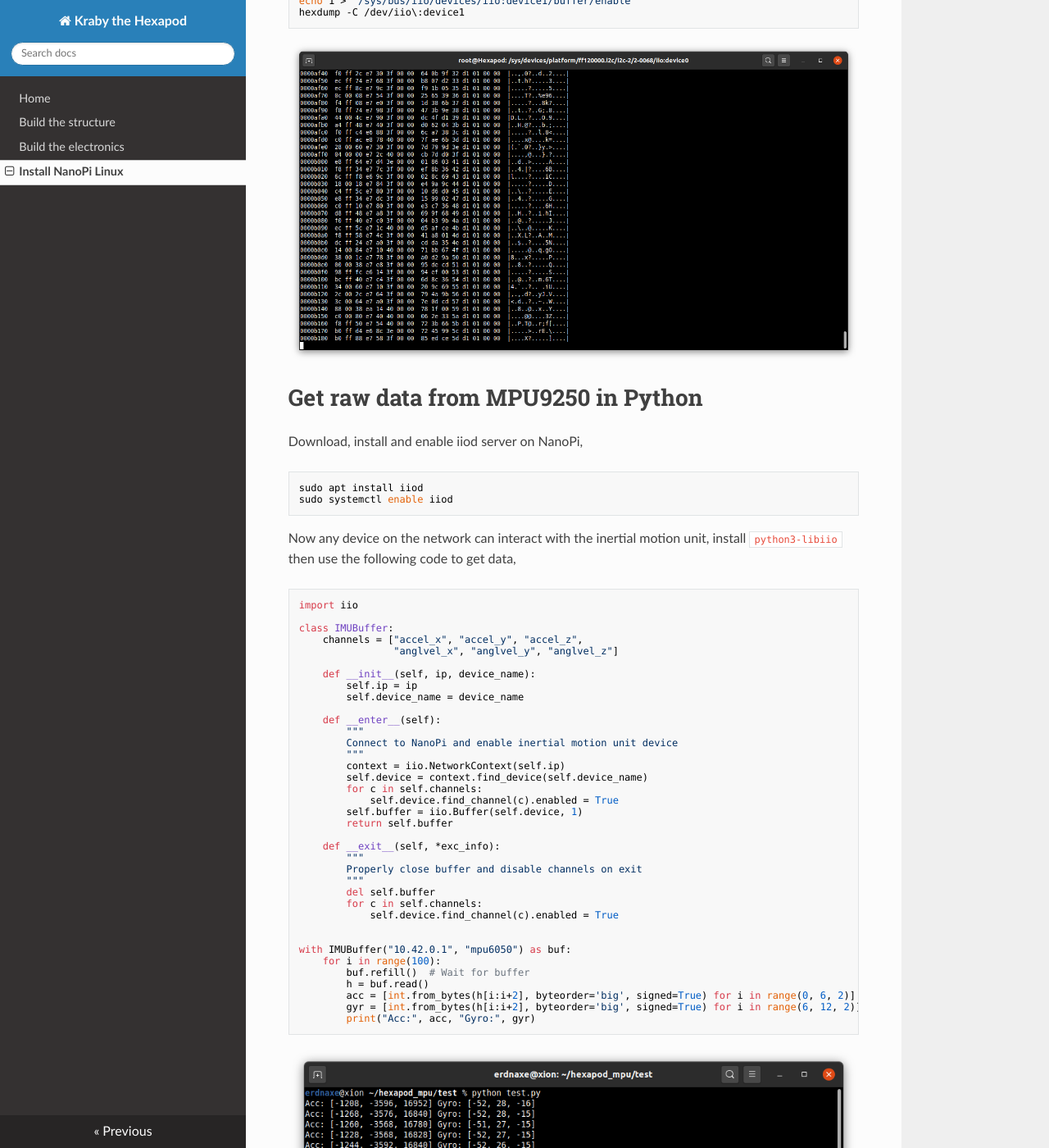
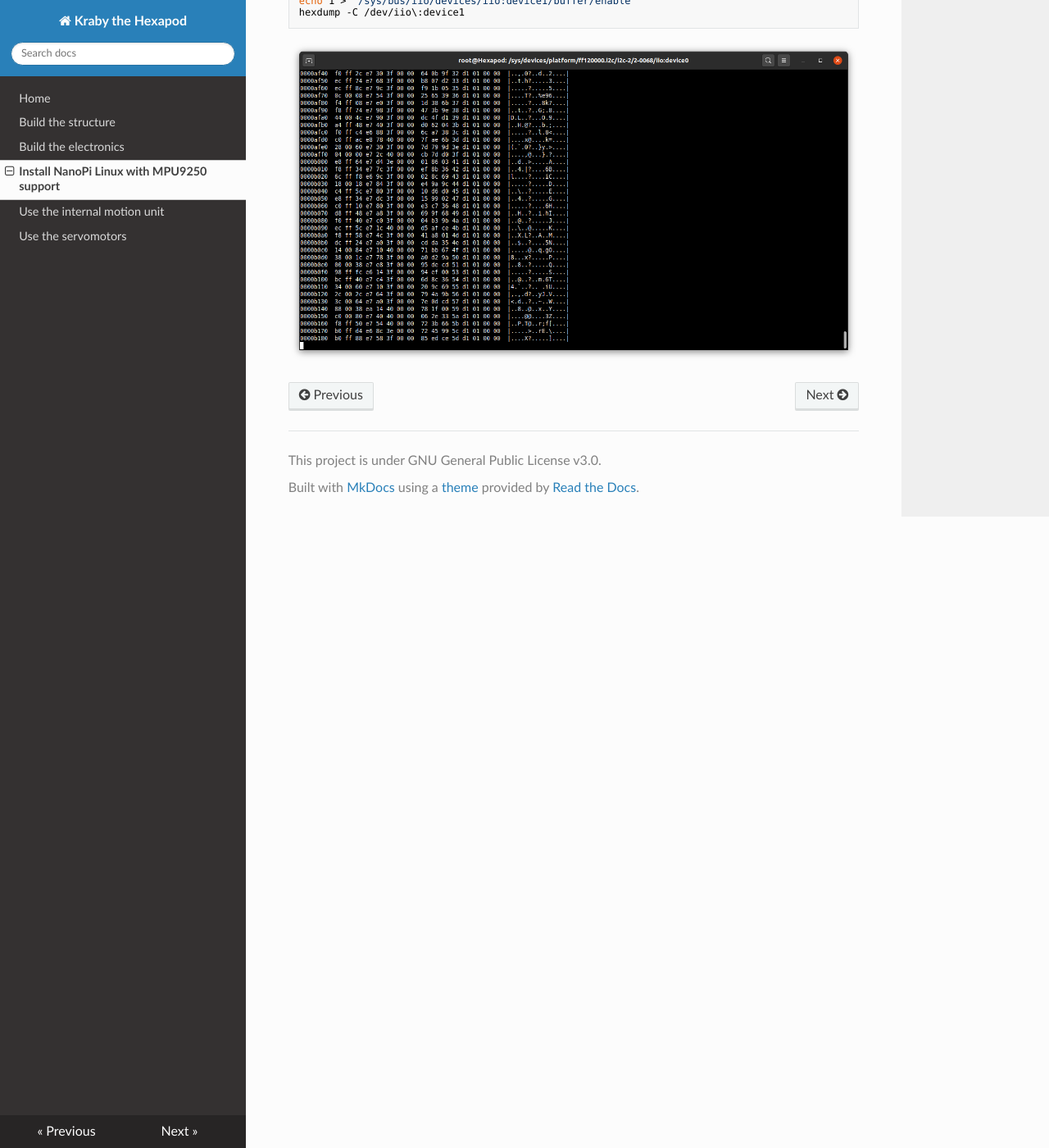
Before and after one commit to erdnaxe/kraby, an MkDocs documentation site: the page built from docs/install_nanopi_linux.md, in a window 1280 px wide and 1400 px high, scrolled down 2963 px. Shown: the whole window at 82% size. Built offline with MkDocs 1.6.1, drawn with Linux system fonts in a browser that asks for light colours; nearby versions of some CDN libraries; some of the changed text lies outside the part shown.

````diff
--- a/docs/install_nanopi_linux.md
+++ b/docs/install_nanopi_linux.md
@@ -114,58 +114,3 @@
 ```
 
 ![X accelerometer streaming](img/iio_stream_axis.png)
-
-# Get raw data from MPU9250 in Python
-
-Download, install and enable iiod server on NanoPi,
-```bash
-sudo apt install iiod
-sudo systemctl enable iiod
-```
-
-Now any device on the network can interact with the inertial motion unit,
-install `python3-libiio` then use the following code to get data,
-```python
-import iio
-
-class IMUBuffer:
-    channels = ["accel_x", "accel_y", "accel_z",
-                "anglvel_x", "anglvel_y", "anglvel_z"]
-
-    def __init__(self, ip, device_name):
-        self.ip = ip
-        self.device_name = device_name
-
-    def __enter__(self):
-        """
-        Connect to NanoPi and enable inertial motion unit device
-        """
-        context = iio.NetworkContext(self.ip)
-        self.device = context.find_device(self.device_name)
-        for c in self.channels:
-            self.device.find_channel(c).enabled = True
-        self.buffer = iio.Buffer(self.device, 1)
-        return self.buffer
-
-    def __exit__(self, *exc_info):
-        """
-        Properly close buffer and disable channels on exit
-        """
-        del self.buffer
-        for c in self.channels:
-            self.device.find_channel(c).enabled = True
-
-
-with IMUBuffer("10.42.0.1", "mpu6050") as buf:
-    for i in range(100):
-        buf.refill()  # Wait for buffer
-        h = buf.read()
-        acc = [int.from_bytes(h[i:i+2], byteorder='big', signed=True) for i in range(0, 6, 2)]
-        gyr = [int.from_bytes(h[i:i+2], byteorder='big', signed=True) for i in range(6, 12, 2)]
-        print("Acc:", acc, "Gyro:", gyr)
-```
-
-![IIO access in Python](img/iio_python.png)
-
-*Note:* You may install the documentation with the `libiio0-doc` package
-and explore it by opening `/usr/share/doc/libiio0-doc/html` in a web browser.
--- a/mkdocs.yml
+++ b/mkdocs.yml
@@ -6,7 +6,9 @@
   - Home: index.md
   - Build the structure: build_the_structure.md
   - Build the electronics: build_the_electronics.md
-  - Install NanoPi Linux: install_nanopi_linux.md
+  - Install NanoPi Linux with MPU9250 support: install_nanopi_linux.md
+  - Use the internal motion unit: use_mpu9250.md
+  - Use the servomotors: use_motors.md
 
 theme:
   name: readthedocs
````
Also changed, not shown: docs/use_motors.md (added, +18 -0 lines), docs/use_mpu9250.md (added, +62 -0 lines).
